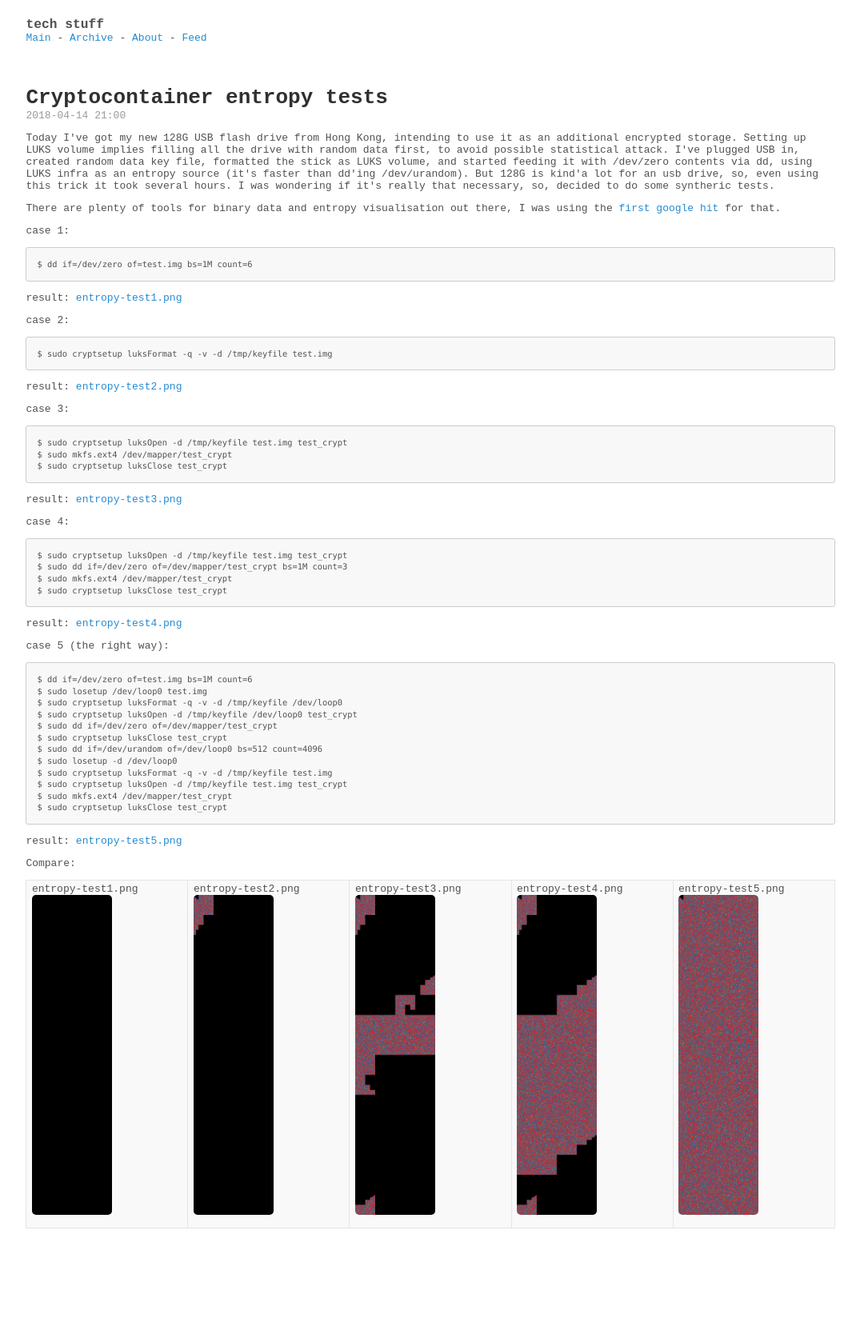
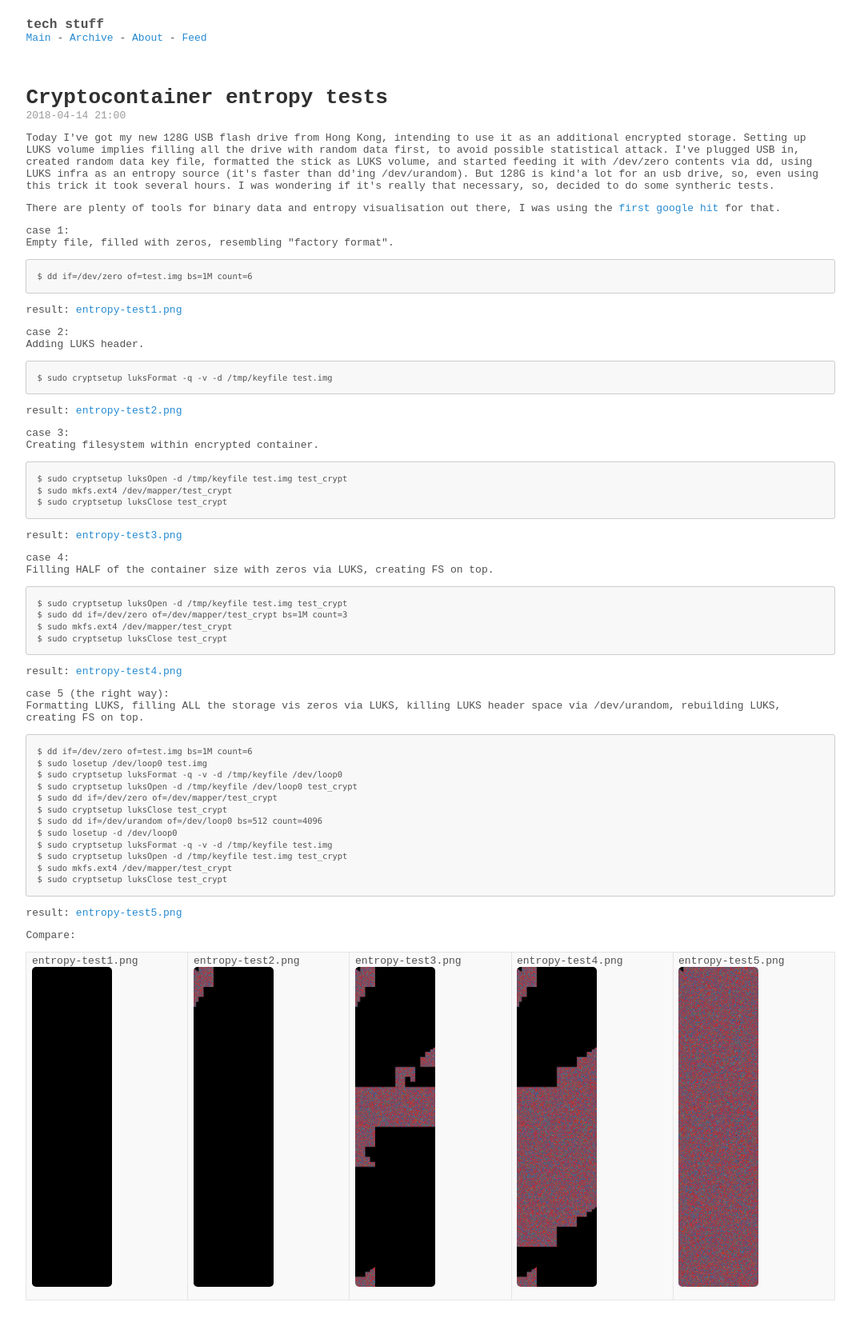
Before and after one commit to u0d7i/u0d7i.github.io, a Jekyll site: the page built from _posts/2018-04-14-entrtopy-tests.md, in a window 1280 px wide. Shown: the whole page at 80% size, without its empty margins (102-1177 px from the left). Built offline with Jekyll 4.4.1, drawn with Linux system fonts in a browser that asks for light colours; before the commit the page ends 1588 px from its top, so only the background shows below that.

Commit message:
explanation

```diff
--- a/_posts/2018-04-14-entrtopy-tests.md
+++ b/_posts/2018-04-14-entrtopy-tests.md
@@ -14,19 +14,22 @@ it took several hours. I was wondering if it's really that necessary, so, decide
 There are plenty of tools for binary data and entropy visualisation out there, I was using the
 [first google hit](http://binvis.io) for that.
 
-case 1:
+case 1:<br>
+Empty file, filled with zeros, resembling "factory format".
 ~~~
 $ dd if=/dev/zero of=test.img bs=1M count=6
 ~~~
 result: [entropy-test1.png](/img/entropy-test1.png)
 
-case 2:
+case 2:<br>
+Adding LUKS header.
 ~~~
 $ sudo cryptsetup luksFormat -q -v -d /tmp/keyfile test.img
 ~~~
 result: [entropy-test2.png](/img/entropy-test2.png)
 
-case 3:
+case 3:<br>
+Creating filesystem within encrypted container.
 ~~~
 $ sudo cryptsetup luksOpen -d /tmp/keyfile test.img test_crypt
 $ sudo mkfs.ext4 /dev/mapper/test_crypt
@@ -34,7 +37,8 @@ $ sudo cryptsetup luksClose test_crypt
 ~~~
 result: [entropy-test3.png](/img/entropy-test3.png)
 
-case 4:
+case 4:<br>
+Filling HALF of the container size with zeros via LUKS, creating FS on top.
 ~~~
 $ sudo cryptsetup luksOpen -d /tmp/keyfile test.img test_crypt
 $ sudo dd if=/dev/zero of=/dev/mapper/test_crypt bs=1M count=3
@@ -43,7 +47,10 @@ $ sudo cryptsetup luksClose test_crypt
 ~~~
 result: [entropy-test4.png](/img/entropy-test4.png)
 
-case 5 (the right way):
+case 5 (the right way):<br>
+Formatting LUKS, filling ALL the storage vis zeros via LUKS,
+killing LUKS header space via /dev/urandom, rebuilding LUKS,
+creating FS on top.
 ~~~
 $ dd if=/dev/zero of=test.img bs=1M count=6
 $ sudo losetup /dev/loop0 test.img
```
